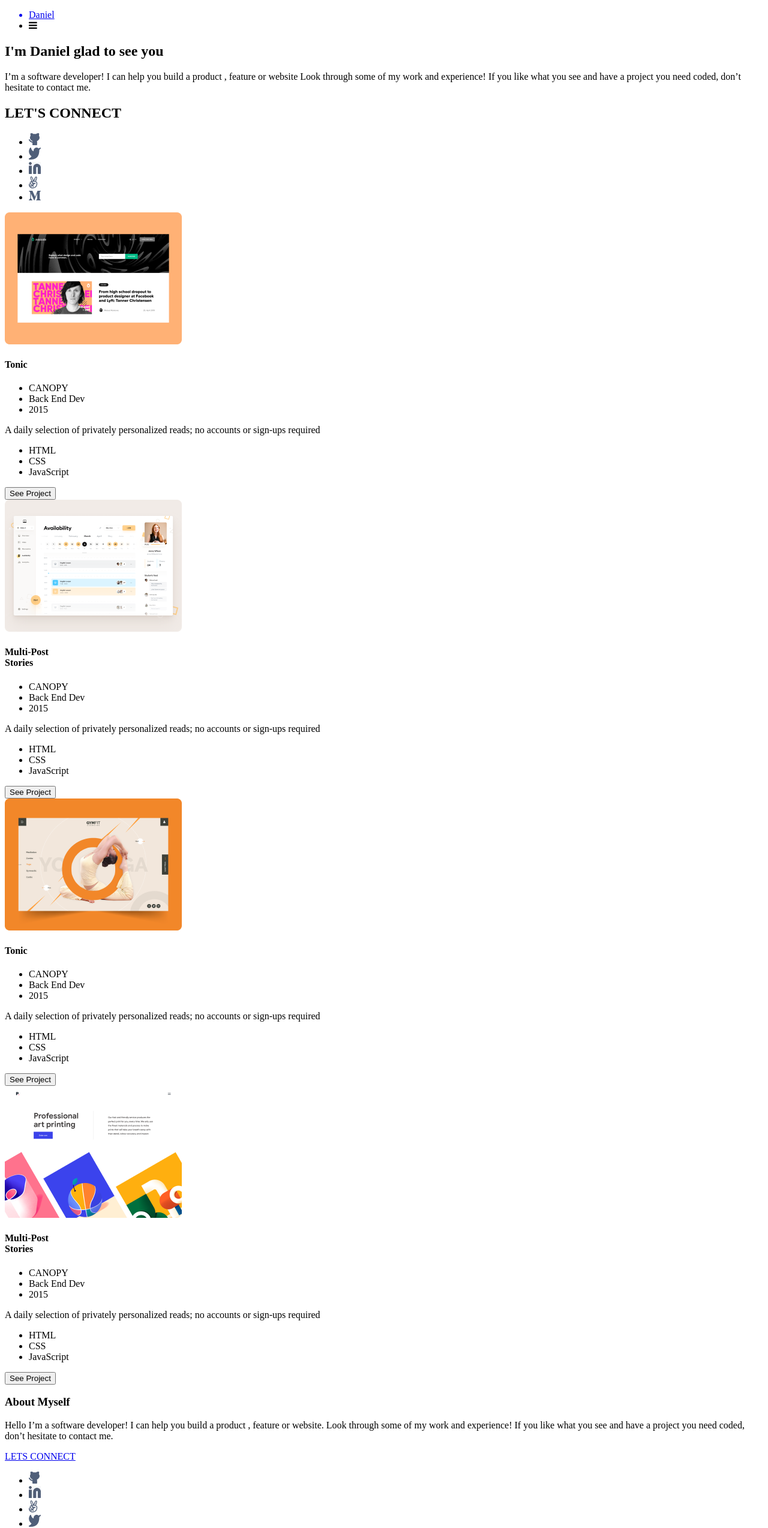
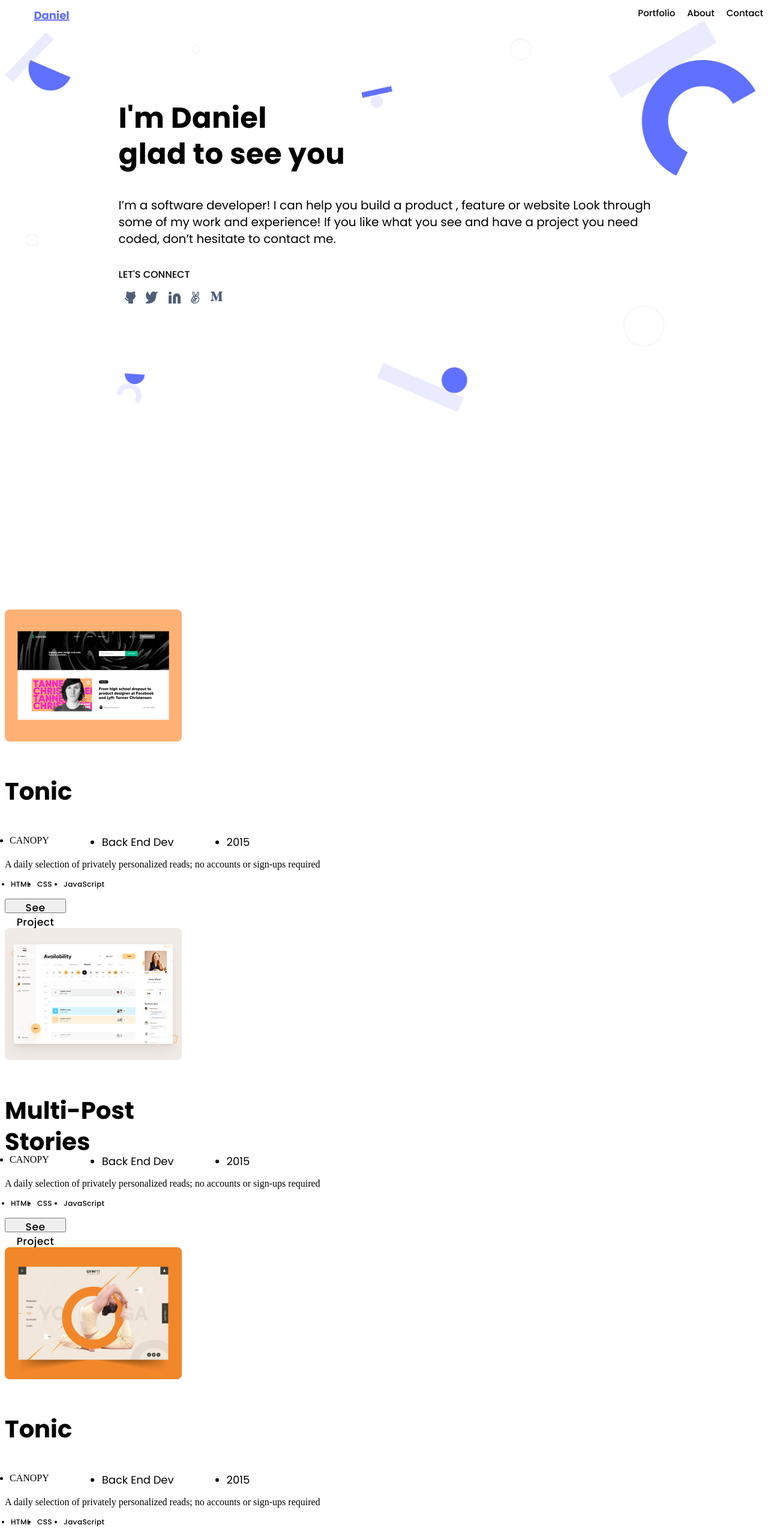
Before and after one commit to Danny-imo/my-project, a website: page index.html in a window 1280 px wide. Shown: the top 2547 px of the page at 60% size. Drawn offline with Linux system fonts and the light colour scheme.

Commit message:
create desktop version

```diff
--- a/index.html
+++ b/index.html
@@ -21,11 +21,18 @@
                 <i class="fa fa-bars"></i>
                </li>
             </ul>
+            <ul class="desktop-nav">
+              <li class="nav-link">Portfolio</li>
+              <li class="nav-link">About</li>
+              <li class="nav-link">Contact</li>
+            </ul>
         </nav>
     </header>
     <section class="homesection">
+      <div class="desktop-home">
+
         <div>
-<h1 class="intro">I'm Daniel glad to see you</h1>
+<h1 class="intro">I'm Daniel <br>  glad to see you</h1>
 <p class="intro1">I’m a software developer! I can help you build a product , feature or website Look through some of my work and experience! If you like what you see and have a project you need coded, don’t hesitate to contact me.</p>
 </div>
 <div>
@@ -57,6 +64,7 @@
             </a>
           </li>
         </ul>
+      </div>
     </div>
 </section>
 <section id="About">
--- a/style.css
+++ b/style.css
@@ -1,6 +1,6 @@
 @import url("https://fonts.googleapis.com/css2?family=Poppins:wght@400;500;700&display=swap");
 
-@media only screen and (max-width: 375px) {
+@media only screen and (min-width: 0px) and (max-width: 764px) {
   .Mi {
     color: blue;
     list-style-type: none;
@@ -482,4 +482,367 @@
     border-radius: 8px;
     border: 1px solid #cfd8dc;
   }
+
+
+  .nav-link {
+    display: none;
+  }
 }
+
+/*---------------------------DESKTOP VERSION-------------------------------*/
+
+
+@media only screen and (min-width: 765px) {
+
+
+.Mi{
+  font-family: Poppins;
+  font-size: 18px;
+  font-weight: 700;
+  line-height: 20px;
+  letter-spacing: 0em;
+  text-align: center;
+  height: 20px;
+width: 76px;
+color: #6070FF;
+list-style-type: none;
+
+}
+.burger{
+  display:flex;
+  gap: 100%
+}
+.ham{
+  list-style-type: none;
+}
+.ham {
+  display: none;
+}
+.homesection{
+  background-color: #fff;
+  background-image: url('./img/Header\ bg@2x.png');
+  background-size: 100%;
+  background-repeat: no-repeat;
+padding-bottom: 25%
+}
+.intro{
+  height: 122px;
+width: 920px;
+padding-top: 15%;
+font-family: Poppins;
+font-size: 48px;
+font-weight: 700;
+line-height: 60px;
+letter-spacing: 0.3700000047683716px;
+text-align: left;
+
+}
+.intro1{
+  height: 98px;
+width: 920px;
+left: 0px;
+top: 134px;
+border-radius: nullpx;
+font-family: Poppins;
+font-size: 20px;
+font-weight: 400;
+line-height: 28px;
+letter-spacing: 0em;
+text-align: left;
+
+}
+.social{
+  font-family: Poppins;
+  font-size: 16px;
+  font-weight: 500;
+  line-height: 24px;
+  letter-spacing: 0em;
+  text-align: left;
+
+}
+.socialicons{
+  display:flex;
+  gap: 2%;
+  margin-left: -30px;
+}
+.socialicon1{
+  list-style-type: none;
+}
+
+.desktop-nav {
+  display: flex;
+  gap: 20px;
+  justify-content: flex-end;
+  margin-top: -40px;
+}
+
+.nav-link {
+  list-style-type: none;
+font-family: Poppins;
+font-size: 15px;
+font-weight: 500;
+line-height: 20px;
+letter-spacing: 0em;
+text-align: center;
+
+}
+
+.desktop-home {
+  margin: 15%;
+  margin-top: -3%;
+}
+
+
+
+
+}
+.about-head{
+font-family: Poppins;
+font-size: 40px;
+font-weight: 700;
+line-height: 52px;
+letter-spacing: 0em;
+text-align: left;
+height: 46px;
+width: 496px;
+left: 0px;
+top: 0px;
+border-radius: nullpx;
+
+}
+.cano{
+  display: flex;
+  gap: 7%;
+  margin-left: -32px;
+}
+.tect{
+  font-family: Poppins;
+font-size: 18px;
+font-weight: 500;
+line-height: 24px;
+letter-spacing: 0em;
+text-align: left;
+height: 24px;
+width: 75px;
+left: 0px;
+top: 8px;
+border-radius: nullpx;
+
+}
+.tech{
+  font-family: Poppins;
+font-size: 18px;
+font-weight: 400;
+line-height: 24px;
+letter-spacing: 0em;
+text-align: left;
+height: 24px;
+width: 120px;
+left: 0px;
+top: 8px;
+border-radius: nullpx;
+
+}
+.canopy-text{
+font-family: Poppins;
+font-size: 16px;
+font-weight: 400;
+line-height: 24px;
+letter-spacing: 0em;
+text-align: left;
+height: 50px;
+width: 496px;
+left: 24px;
+top: 146px;
+border-radius: nullpx;
+
+}
+.tech1{
+  display: flex;
+  margin-left: -30px;
+ gap: 15px;
+
+}
+.tech-t{
+font-family: Poppins;
+font-size: 12px;
+font-weight: 500;
+line-height: 16px;
+letter-spacing: 0.03em;
+text-align: left;
+height: 16px;
+width: 29px;
+left: 12px;
+top: 4px;
+border-radius: nullpx;
+
+}
+.tech-j{
+font-family: Poppins;
+font-size: 12px;
+font-weight: 500;
+line-height: 16px;
+letter-spacing: 0.03em;
+text-align: left;
+height: 16px;
+width: 65px;
+left: 12px;
+top: 4px;
+border-radius: nullpx;
+
+}
+.project-btn{
+font-family: Poppins;
+font-size: 17px;
+font-weight: 500;
+line-height: 24px;
+letter-spacing: 0.03em;
+text-align: center;
+height: 24px;
+width: 102px;
+left: 12px;
+top: 12px;
+border-radius: nullpx;
+
+}
+
+
+
+
+.myself1{
+font-family: Poppins;
+font-size: 40px;
+font-weight: 700;
+line-height: 52px;
+letter-spacing: 0em;
+text-align: left;
+height: 33px;
+width: 447px;
+left: 0px;
+top: 0px;
+border-radius: nullpx;
+
+}
+.para{
+font-family: Poppins;
+font-size: 16px;
+font-weight: 400;
+line-height: 24px;
+letter-spacing: 0em;
+text-align: left;
+height: 102px;
+width: 447px;
+left: 0px;
+top: 45px;
+border-radius: nullpx;
+
+}
+.linkes{
+font-family: Poppins;
+font-size: 16px;
+font-weight: 500;
+line-height: 24px;
+letter-spacing: 0em;
+text-align: left;
+height: 24px;
+width: 117px;
+left: 0px;
+top: 0px;
+border-radius: nullpx;
+
+}.socials-icones{
+ margin-left: -20px;
+}
+.social-pices{
+  display: flex;
+  flex: row;
+  gap: 20px;
+ margin-left: -20px;
+}
+.social-pices li{
+  list-style-type: none;
+}
+.btns{
+  font-family: Poppins;
+  font-size: 17px;
+  font-weight: 500;
+  line-height: 24px;
+  letter-spacing: 0.03em;
+  text-align: center;
+  height: 24px;
+  width: 138px;
+  left: 12px;
+  top: 12px;
+  border-radius: nullpx;
+
+}
+.btns:hover{
+  color: #fff;
+    background-color: #396df2;
+}
+.btns:active{
+   color: #fff;
+    background-color: #396df2;
+}
+.mana h3{
+font-family: Poppins;
+font-size: 20px;
+font-weight: 500;
+line-height: 24px;
+letter-spacing: 0em;
+text-align: left;
+height: 24px;
+width: 582px;
+left: 24px;
+top: 24px;
+border-radius: nullpx;
+
+}
+.pang{
+  display: flex;
+    flex-direction: column;
+    gap: 20px;
+    padding-left: 0;
+}
+.pang-item{
+font-family: Poppins;
+font-size: 15px;
+font-weight: 500;
+line-height: 20px;
+letter-spacing: 0em;
+text-align: left;
+height: 24px;
+width: 98px;
+left: 12px;
+top: 76px;
+border-radius: nullpx;
+
+}
+.nrop{
+font-family: Poppins;
+font-size: 20px;
+font-weight: 500;
+line-height: 24px;
+letter-spacing: 0em;
+text-align: left;
+height: 24px;
+width: 582px;
+left: 24px;
+top: 24px;
+border-radius: nullpx;
+
+
+
+
+
+
+}
+.formsection{
+  border-top-left-radius: 90px;
+  background-image: url(img/contact\ form\ shapes-mobile@2x.png);
+  background-size: 60%;
+  background-color: #6070ff;
+  width: 100%;
+  background-repeat: no-repeat;
+  background-position-x: 85%;
+}
```
Also changed, not shown: img/Header bg@2x.png (added). Lines whose indentation alone changed are shown as unchanged.
